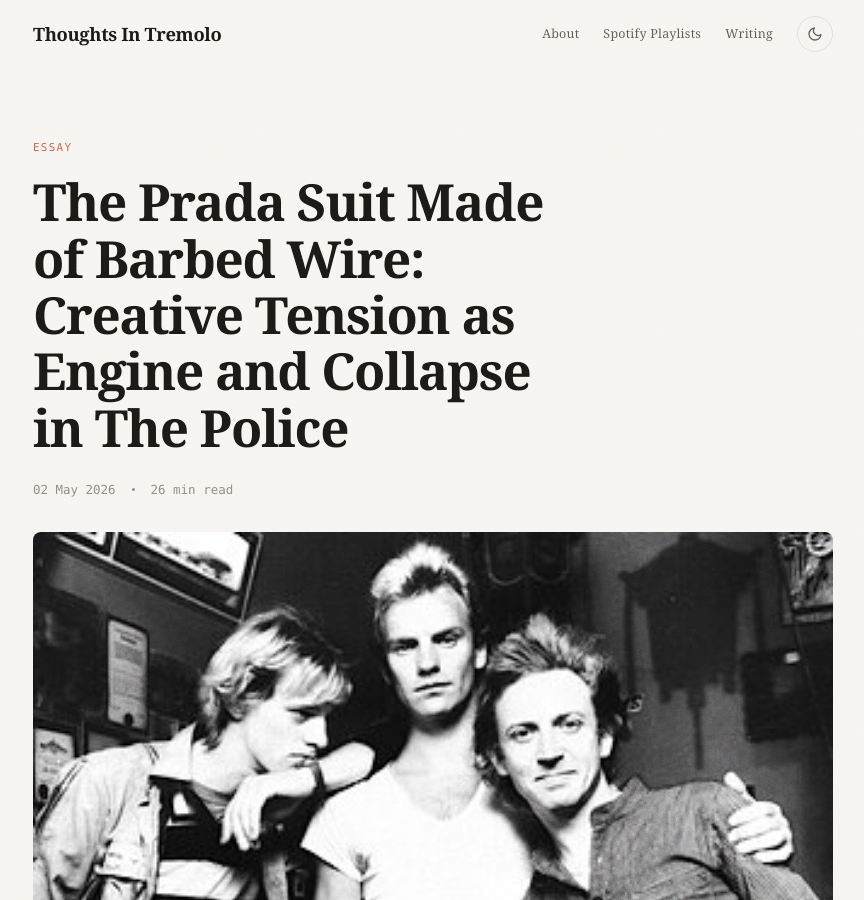
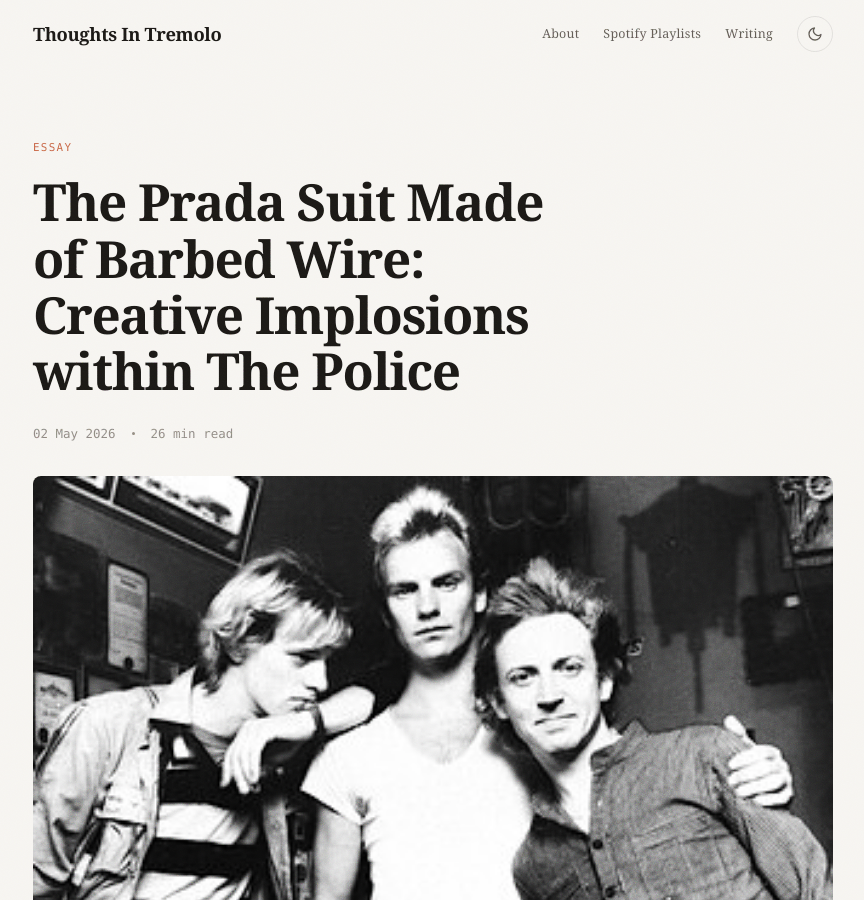
Before and after one commit to alalunw/alalunw.github.io, a Jekyll site: the page built from _posts/2026-05-02-The-Police-Creative-Tension.md, in a window 1280 px wide and 900 px high. Shown: the whole window, without its empty margins (207-1071 px from the left). Built offline with Jekyll 4.4.1, drawn with Linux system fonts in a browser that asks for light colours.

Commit message:
Update article title and rebuild site

```diff
--- a/_posts/2026-05-02-The-Police-Creative-Tension.md
+++ b/_posts/2026-05-02-The-Police-Creative-Tension.md
@@ -1,6 +1,6 @@
 ---
 layout: post
-title: "The Prada Suit Made of Barbed Wire: Creative Tension as Engine and Collapse in The Police"
+title: "The Prada Suit Made of Barbed Wire: Creative Implosions within The Police"
 subtitle: How three brilliant musicians forged the world's biggest band—and destroyed it from the inside
 cover-img: /assets/img/thepolice_1.jpg
 thumbnail-img: /assets/img/thepolice_2.jpg
```
Also changed, not shown: 15 other files.
